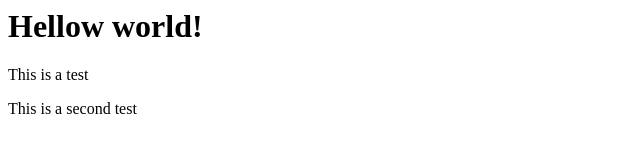
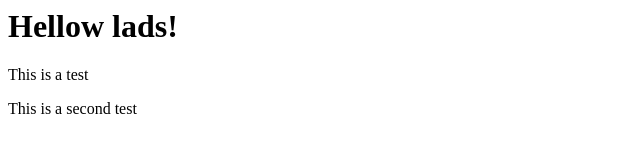
Before and after one commit to LauraAdRoll/test1, a plain HTML site: page repo1.html in a window 1280 px wide. Shown: the full height of the page, 0-640 px from the left. Drawn offline with Linux system fonts and the light colour scheme.

Commit message:
Changing the greeting message

```diff
--- a/repo1.html
+++ b/repo1.html
@@ -2,7 +2,7 @@
 <head>
 </head>
 <body>
-<h1>Hellow world!</h1>
+<h1>Hellow lads!</h1>
 <p>This is a test</p>
 <p>This is a second test</p>
 </body>
```
